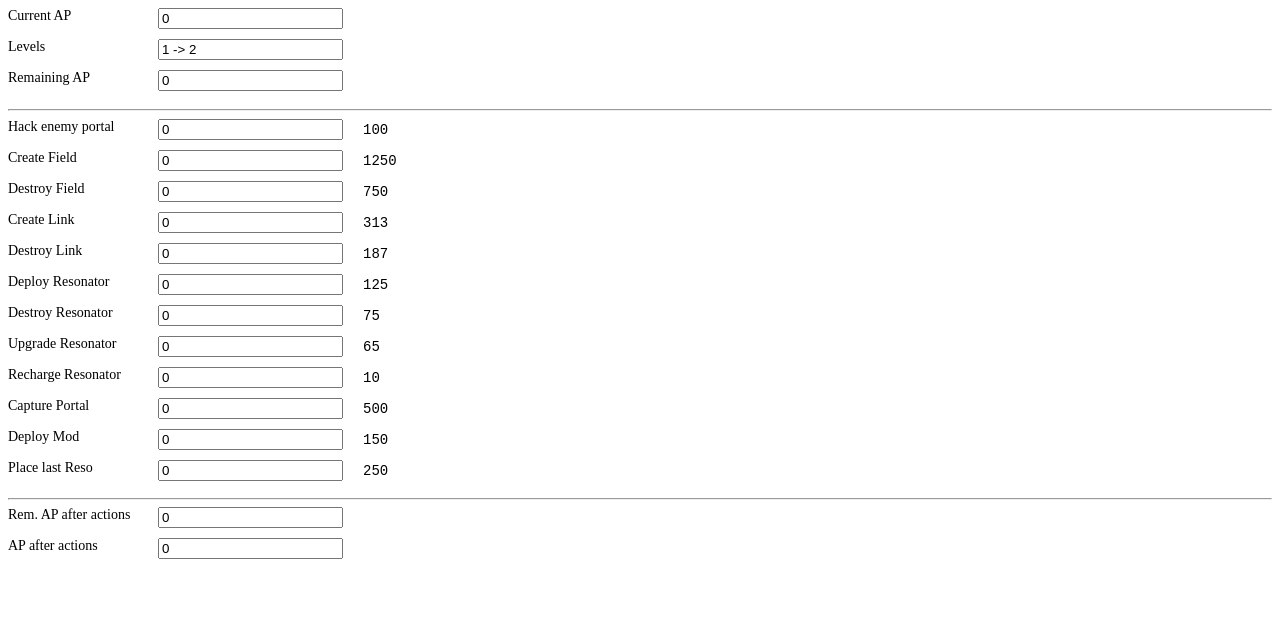
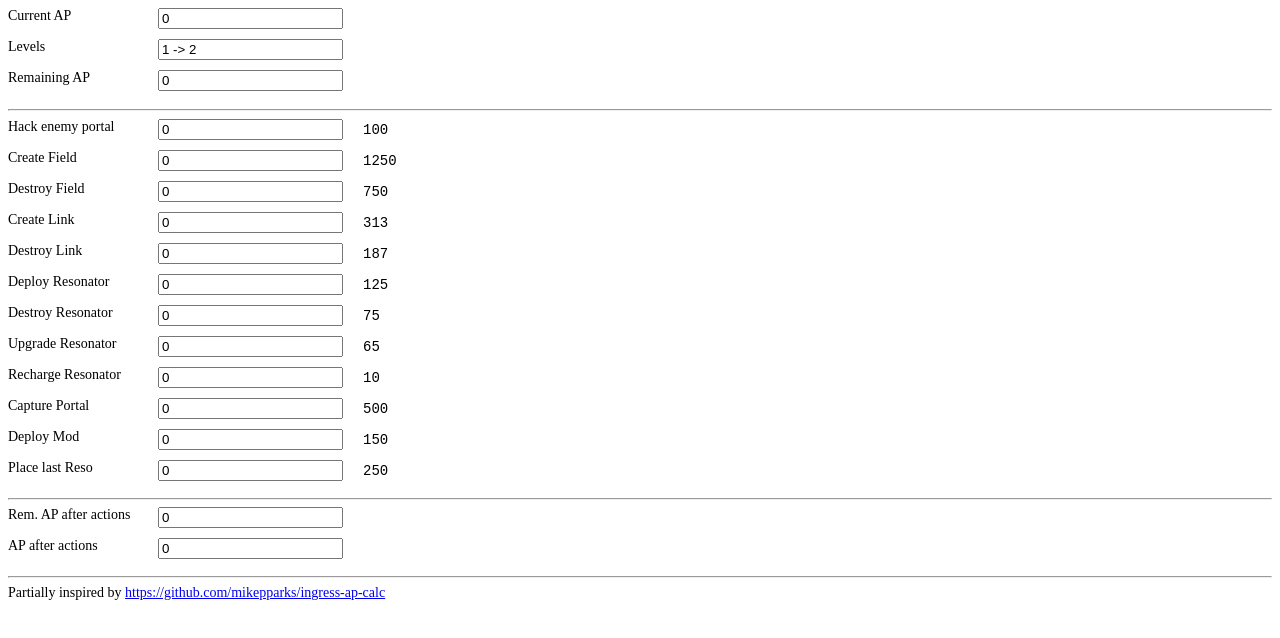
Before and after one commit to rspielmann/rspielmann.github.io, a plain HTML site: page index.html in a window 1280 px wide. Drawn offline with Linux system fonts and the light colour scheme.

Commit message:
Added inspiration note :)

```diff
--- a/calc.js
+++ b/calc.js
@@ -1,3 +1,5 @@
+// partially inspired by https://github.com/mikepparks/ingress-ap-calc
+
 $(function() {
   var levelAP =
     [0, 10000, 30000, 70000, 150000, 300000, 600000, 1200000, 2400000,
--- a/index.html
+++ b/index.html
@@ -77,6 +77,10 @@
 
       <div class="label">AP after actions</div>
       <div><input type="text" id="calculatedReachedAP" value="0" readonly="true" /></div>
+
+      <hr />
+
+      <div>Partially inspired by <a href="https://github.com/mikepparks/ingress-ap-calc">https://github.com/mikepparks/ingress-ap-calc</a></div>
     </div>
   </body>
 </html>
```
